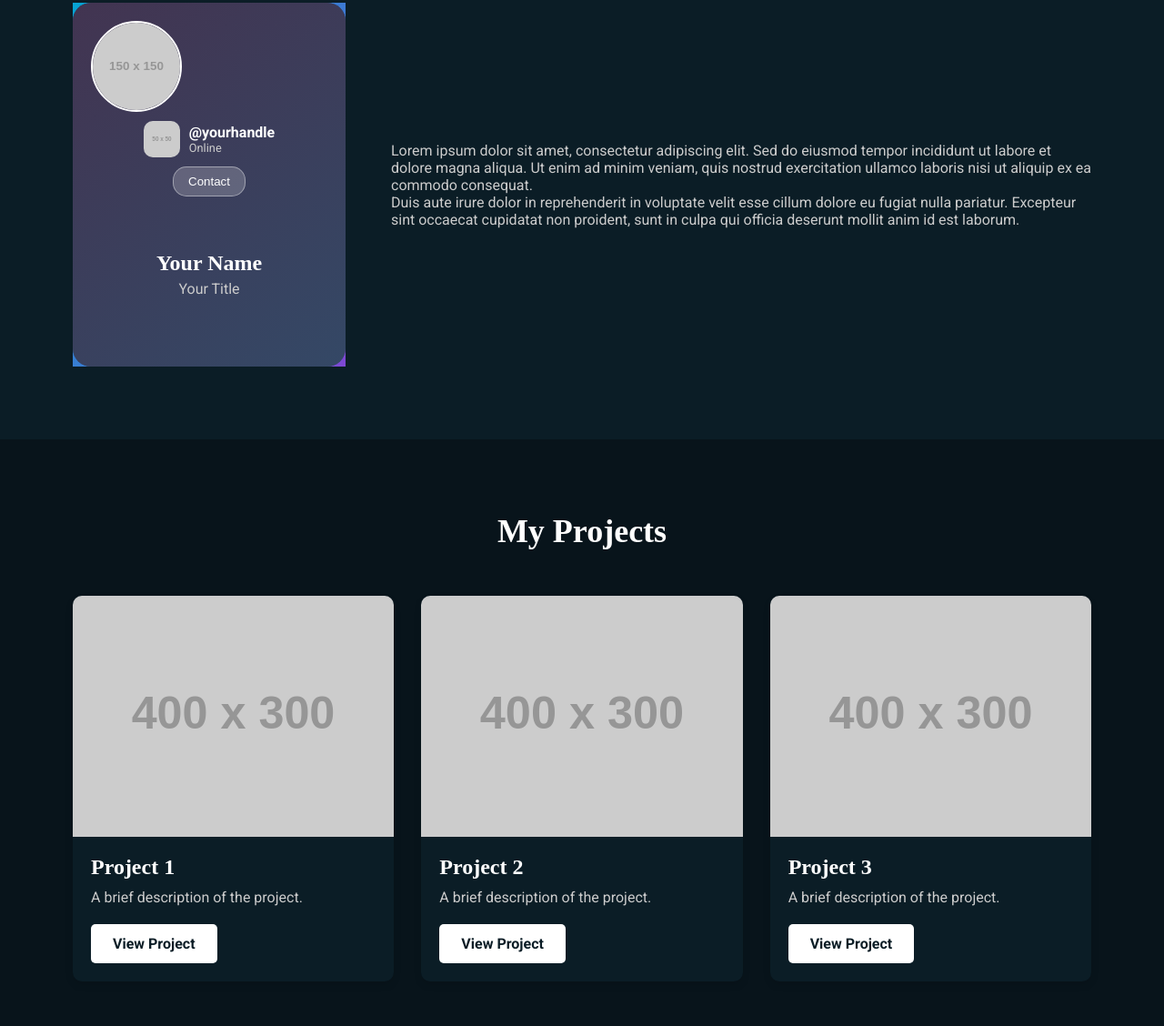
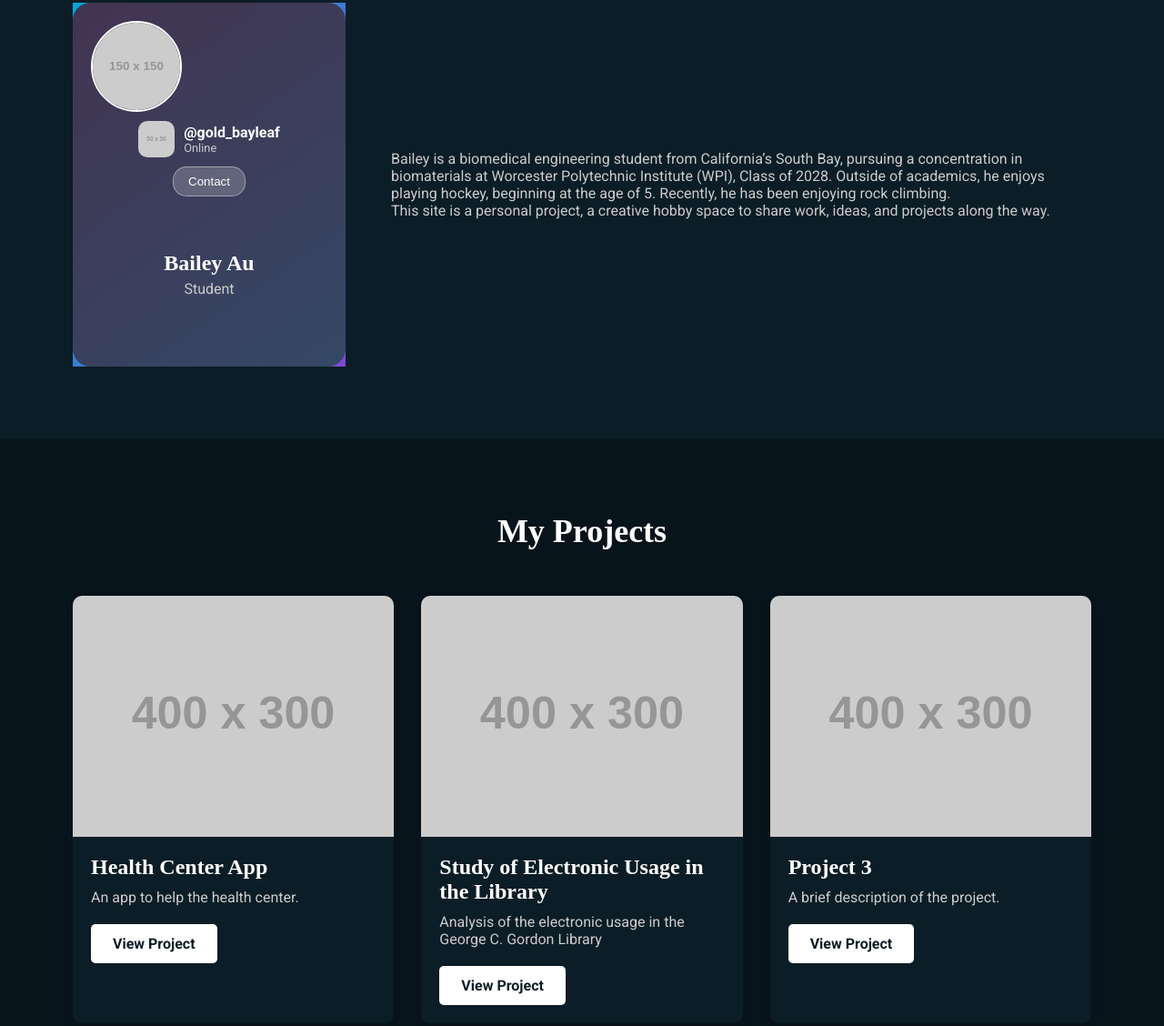
Before and after one commit to Glaucus-atlanticus/Glaucus-atlanticus.github.io, a plain HTML site: page index.html in a window 1280 px wide. Shown: the part 969-2097 px from the top of the page at 91% size. Drawn offline with nearby package versions, Linux system fonts and the light colour scheme; placeholder pictures from the web are drawn by us; a web font is replaced by a local one.

Commit message:
Update index.html
entering some information

```diff
--- a/index.html
+++ b/index.html
@@ -7,7 +7,7 @@
     <!--
       TODO: Change the title to your name.
     -->
-    <title>Your Name | My Portfolio</title>
+    <title>Bailey Au | My Portfolio</title>
     <link rel="stylesheet" href="https://unpkg.com/lenis@1.1.18/dist/lenis.css" />
   <link rel="stylesheet" href="styles.css"/>
   <link rel="stylesheet" href="responsive.css" />
@@ -76,8 +76,8 @@
             <!--
               TODO: Change the name and the description.
              -->
-            <h1 class="hero-title variable-proximity">Your Name</h1>
-            <p class="hero-description variable-proximity">I am a passionate web developer with a love for creating beautiful and functional websites.</p>
+            <h1 class="hero-title variable-proximity">Bailey Au</h1>
+            <p class="hero-description variable-proximity">I am a Biomedical Engineer currently studying at WPI.</p>
             <a href="#projects" class="btn">View My Work</a>
           </div>
         </div>
@@ -114,7 +114,7 @@
                             <!--
                               TODO: Replace with your handle.
                             -->
-                            <div class="pc-handle">@yourhandle</div>
+                            <div class="pc-handle">@gold_bayleaf</div>
                             <!--
                               TODO: Replace with your current status.
                             -->
@@ -134,11 +134,11 @@
                         <!--
                           TODO: Replace with your name.
                         -->
-                        <h3>Your Name</h3>
+                        <h3>Bailey Au</h3>
                         <!--
                           TODO: Replace with your title or profession.
                         -->
-                        <p>Your Title</p>
+                        <p>Student</p>
                       </div>
                     </div>
                   </div>
@@ -148,10 +148,10 @@
             </div>
             <div class="about-text">
               <p>
-                Lorem ipsum dolor sit amet, consectetur adipiscing elit. Sed do eiusmod tempor incididunt ut labore et dolore magna aliqua. Ut enim ad minim veniam, quis nostrud exercitation ullamco laboris nisi ut aliquip ex ea commodo consequat.
+                Bailey is a biomedical engineering student from California’s South Bay, pursuing a concentration in biomaterials at Worcester Polytechnic Institute (WPI), Class of 2028. Outside of academics, he enjoys playing hockey, beginning at the age of 5. Recently, he has been enjoying rock climbing.
               </p>
               <p>
-                Duis aute irure dolor in reprehenderit in voluptate velit esse cillum dolore eu fugiat nulla pariatur. Excepteur sint occaecat cupidatat non proident, sunt in culpa qui officia deserunt mollit anim id est laborum.
+                This site is a personal project, a creative hobby space to share work, ideas, and projects along the way.
               </p>
             </div>
           </div>
@@ -170,8 +170,8 @@
                 <img src="https://via.placeholder.com/400x300" alt="Project 1">
               </div>
               <div class="project-info">
-                <h3 class="project-title">Project 1</h3>
-                <p class="project-description">A brief description of the project.</p>
+                <h3 class="project-title">Health Center App</h3>
+                <p class="project-description">An app to help the health center.</p>
                 <a href="#" class="btn">View Project</a>
               </div>
             </div>
@@ -180,8 +180,8 @@
                 <img src="https://via.placeholder.com/400x300" alt="Project 2">
               </div>
               <div class="project-info">
-                <h3 class="project-title">Project 2</h3>
-                <p class="project-description">A brief description of the project.</p>
+                <h3 class="project-title">Study of Electronic Usage in the Library</h3>
+                <p class="project-description">Analysis of the electronic usage in the George C. Gordon Library</p>
                 <a href="#" class="btn">View Project</a>
               </div>
             </div>
@@ -206,7 +206,7 @@
             <!--
               TODO: Add your contact information here.
              -->
-            <p>You can reach me at <a href="mailto:your.email@example.com">your.email@example.com</a></p>
+            <p>You can reach me at <a href="mailto:bailey.bka16@gmail.com">bailey.bka16@gmail.com</a></p>
           </div>
         </div>
       </section>
```
